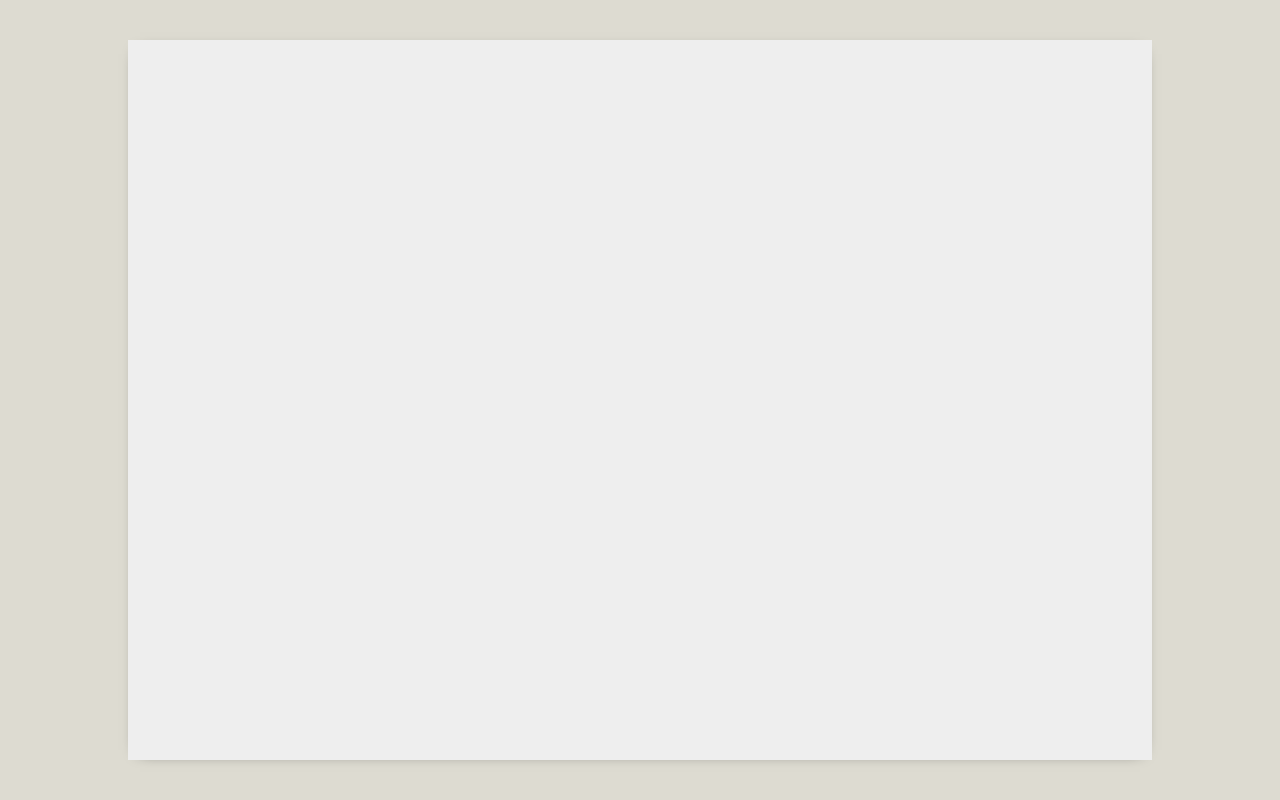
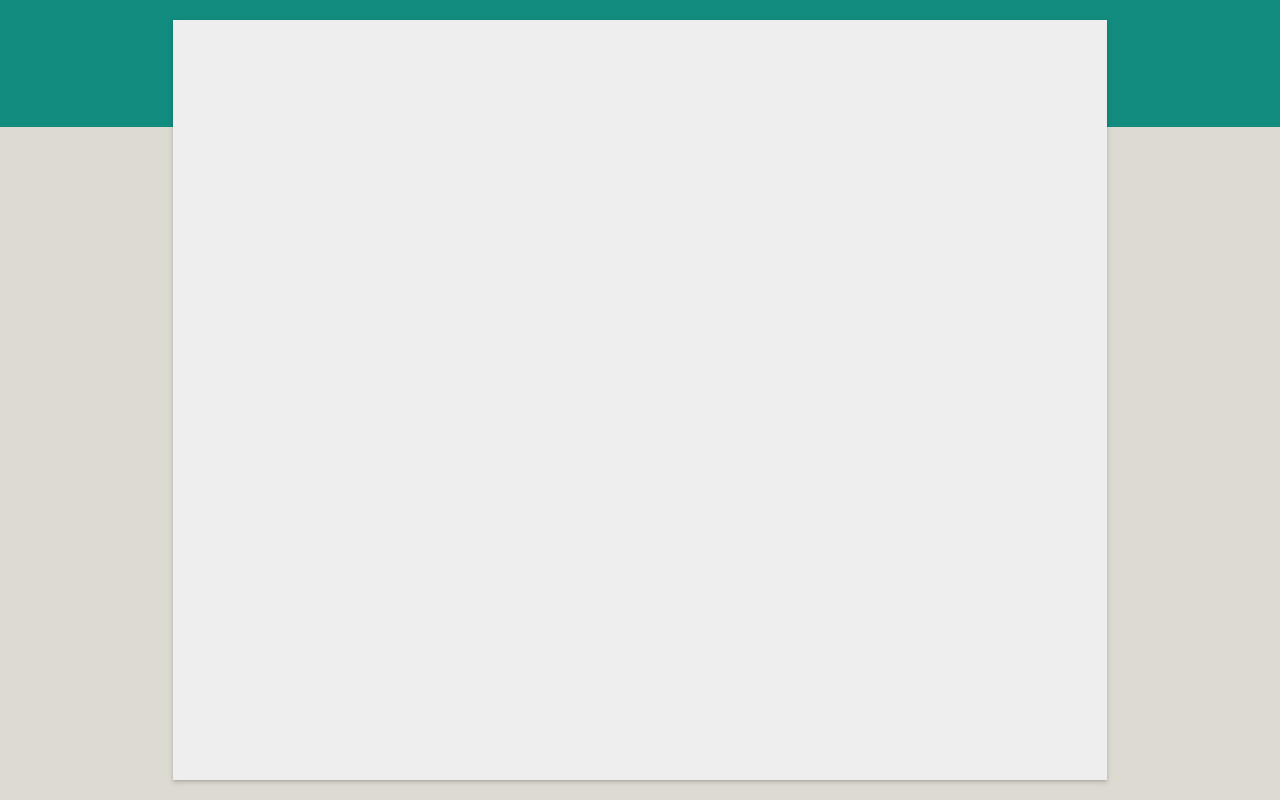
Before and after one commit to JakubLog/whatsapp-copy, a React (Create React App) app: page / in a window 1280 px wide. Built offline with nearby package versions, Linux system fonts and the light colour scheme.

Commit message:
Add small changes

```diff
--- a/src/assets/css/theme.ts
+++ b/src/assets/css/theme.ts
@@ -6,6 +6,6 @@ export const theme = {
     blue: '#34B7F1'
   },
   shadows: {
-    primary: '0 2px 15px -12px #000'
+    primary: '0 1px 1px 0 rgba(0, 0, 0,.06),0 2px 5px 0 rgba(0,0,0,.2);'
   }
 };
--- a/src/components/templates/MainTemplate.tsx
+++ b/src/components/templates/MainTemplate.tsx
@@ -2,9 +2,11 @@ import React from 'react';
 import styled from 'styled-components';
 
 export const Wrapper = styled.div`
-  width: 80%;
-  height: 90%;
+  width: 73%;
+  height: 95%;
   background: #eee;
+  position: absolute;
+  z-index: 10;
   box-shadow: ${({ theme }) => theme.shadows.primary};
 `;
 
--- a/src/views/App.tsx
+++ b/src/views/App.tsx
@@ -8,6 +8,16 @@ export const Wrapper = styled.div`
   justify-content: center;
   background-color: #dddbd1;
   height: 100vh;
+  position: relative;
+  &::before {
+    content: '';
+    position: absolute;
+    top: 0;
+    left: 0;
+    height: 127px;
+    width: 100%;
+    background-color: ${({ theme }) => theme.colors.tealGreen};
+  }
 `;
 
 const App: React.FC = () => {
```
